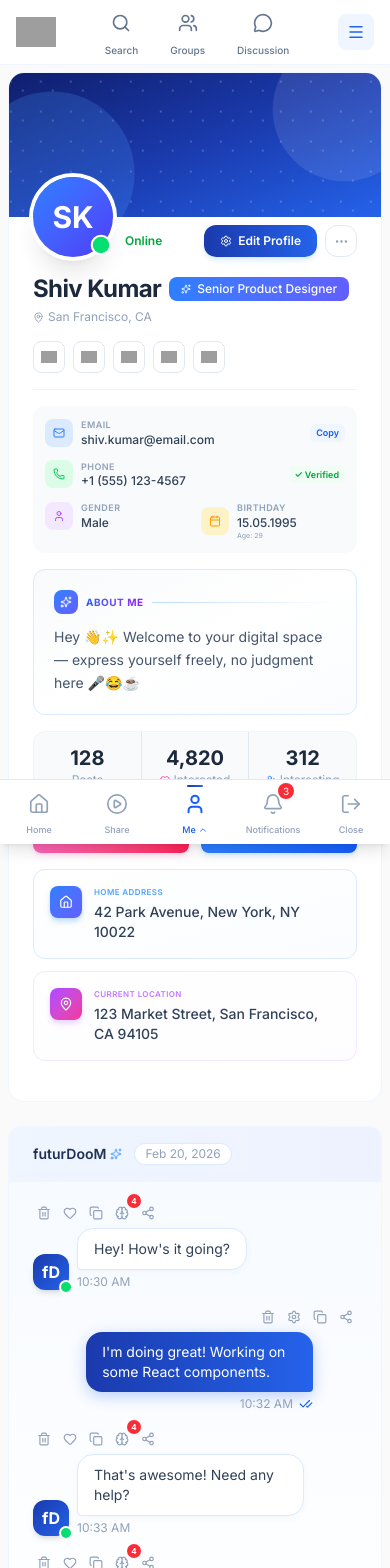
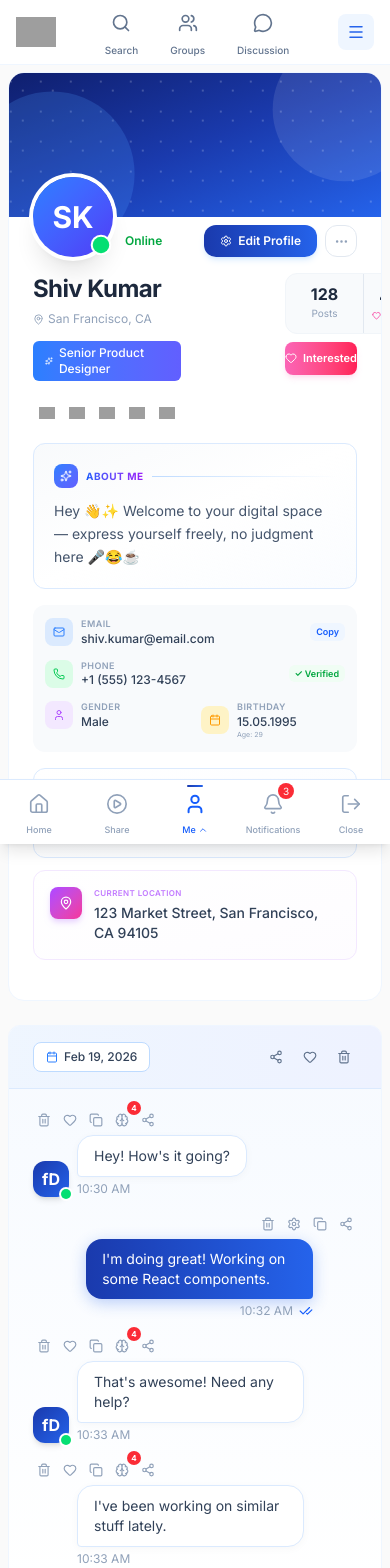
Before and after one commit to Shiv03072002/futurdoom, a React (Vite) app: page /profile in a window 390 px wide. Shown: the top 1568 px of the page. Built offline with nearby package versions, Linux system fonts and the light colour scheme; grey boxes are pictures that could not be loaded.

Commit message:
issue resolved

```diff
--- a/src/components/chat/ChatSidebar.jsx
+++ b/src/components/chat/ChatSidebar.jsx
@@ -261,7 +261,7 @@ const ChatSidebar = ({ onSelectChat, onNewChat, isOpen, onClose }) => {
                     <button
                       ref={activeMenu === chat.id ? buttonRef : null}
                       onClick={(e) => toggleMenu(e, chat.id)}
-                      className="opacity-0 group-hover:opacity-100 transition-opacity p-1 rounded hover:bg-gray-200"
+                      className=" transition-opacity p-1 rounded hover:bg-gray-200"
                     >
                       <MoreHorizontal size={12} className="text-gray-500" />
                     </button>
--- a/src/components/common/Footer.jsx
+++ b/src/components/common/Footer.jsx
@@ -710,7 +710,7 @@ const Footer = ({ logoSrc }) => {
                 target="_blank"
                 rel="noopener noreferrer"
                 title={social.name}
-                className="w-7 h-7 rounded-md bg-slate-50 border border-slate-200 flex items-center justify-center hover:scale-110 hover:shadow-md transition-all duration-200"
+                className="w-7 h-7 rounded-md bg-slate-50  flex items-center justify-center hover:scale-140 hover:shadow-md transition-all duration-200"
               >
                 <img src={social.img} alt={social.name} className="w-5 h-5 object-contain" />
               </a>
--- a/src/components/myProfile/ChatSection.jsx
+++ b/src/components/myProfile/ChatSection.jsx
@@ -1,7 +1,7 @@
 import React, { useState } from "react";
 import { motion, AnimatePresence } from "framer-motion";
 import {
-  Settings, Sparkles, Send, Smile, Paperclip, Mic, Image, FileText, X,
+  Settings, Sparkles, Send, Smile, Paperclip, Mic, Image, FileText, X,Calendar,
   Trash2, Heart, Copy, Share2, CheckCheck, Brain
 } from "lucide-react";
 
@@ -147,67 +147,55 @@ const ChatSection = () => {
       animate="visible"
     >
       {/* Header */}
-      <motion.div
-        className="flex items-center justify-between px-6 py-4 border-b border-slate-100 bg-gradient-to-r from-blue-50 to-indigo-50"
-        variants={itemVariants}
-      >
+    <div className="bg-gradient-to-r from-blue-50 to-indigo-50 px-6 py-4 border-b border-blue-100">
+        <div className="flex items-center justify-between">
+          <div className="flex items-center gap-4">
             <div className="flex items-center gap-3">
-          <motion.span
-            className="text-sm font-semibold text-slate-800 flex items-center gap-1"
-            animate={{
-              color: ["#1e293b", "#2563eb", "#1e293b"],
-            }}
-            transition={{
-              duration: 3,
-              repeat: Infinity,
-              ease: "easeInOut",
-            }}
-          >
-            futurDooM
-            <Sparkles size={12} className="text-blue-400" />
-          </motion.span>
-          <span className="text-xs text-slate-400 bg-white px-2.5 py-0.5 rounded-full border border-blue-100">
-            Feb 20, 2026
-          </span>
+              <div className="flex items-center gap-1.5 bg-white px-3 py-1.5 rounded-lg border border-blue-200">
+                <Calendar size={12} className="text-blue-500" />
+                <span className="text-xs font-medium text-slate-700">Feb 19, 2026</span>
+              </div>
+            </div>
           </div>
 
-        <div className="flex items-center gap-2 relative">
+          <div className="flex items-center gap-2">
+            {/* Share Button */}
+            <motion.button
+              whileHover={{ scale: 1.1 }}
+              whileTap={{ scale: 0.95 }}
+              className="p-1.5 rounded-lg hover:bg-white text-slate-500 hover:text-blue-600 transition-colors"
+              title="Share"
+            >
+              <Share2 size={14} />
+            </motion.button>
 
 
-          <AnimatePresence>
-            {settingsOpen && (
-              <motion.div
-                className="absolute right-0 top-10 mt-2 w-48 bg-white rounded-xl shadow-xl border border-blue-100 z-10 overflow-hidden"
-                initial={{ opacity: 0, y: -10, scale: 0.95 }}
-                animate={{ opacity: 1, y: 0, scale: 1 }}
-                exit={{ opacity: 0, y: -10, scale: 0.95 }}
-                transition={{ type: "spring", stiffness: 300, damping: 25 }}
+             <motion.button
+    whileHover={{ scale: 1.1 }}
+    whileTap={{ scale: 0.95 }}
+    className="p-1.5 rounded-lg hover:bg-white text-slate-500 hover:text-pink-500 transition-colors"
+    title="Like"
   >
-                <div className="p-2">
-                  {["Mute", "Block", "Report", "Hide", "Clear Chat", "Export Chat"].map((item, i) => (
+    <Heart size={14} />
+  </motion.button>
+
+            {/* Delete Button */}
             <motion.button
-                      key={item}
-                      className="w-full text-left px-3 py-2 text-xs text-slate-600 hover:bg-blue-50 rounded-lg transition-colors"
-                      whileHover={{ x: 5 }}
-                      whileTap={{ scale: 0.98 }}
-                      onClick={() => {
-                        if (item === "Clear Chat") setMessages([]);
-                        setSettingsOpen(false);
-                      }}
+              whileHover={{ scale: 1.1 }}
+              whileTap={{ scale: 0.95 }}
+              className="p-1.5 rounded-lg hover:bg-white text-slate-500 hover:text-red-500 transition-colors"
+              title="Delete"
             >
-                      {item}
+              <Trash2 size={14} />
             </motion.button>
-                  ))}
+
+
           </div>
-              </motion.div>
-            )}
-          </AnimatePresence>
         </div>
-      </motion.div>
-
+      </div>
       {/* Messages Area */}
       <motion.div
-        className="px-6 py-5 space-y-4 bg-gradient-to-b from-blue-50/50 to-white min-h-[400px] max-h-[500px] overflow-y-auto"
+        className="px-6 py-5 space-y-4 bg-gradient-to-b from-blue-50/50 to-white  overflow-y-auto"
         variants={itemVariants}
       >
         <AnimatePresence mode="popLayout">
--- a/src/components/myProfile/ProfileHeader.jsx
+++ b/src/components/myProfile/ProfileHeader.jsx
@@ -412,42 +412,34 @@ const ProfileCard = ({
           </div>
         </div>
 
-        {/* Name only - Removed @username */}
-        <motion.div
-          className="mb-4"
-          variants={itemVariants}
-        >
-          <div className="flex items-center gap-2 mb-1">
+        {/* TWO COLUMN: Left = Name/Location/Role/Socials | Right = Stats/Buttons */}
+<div className="flex items-start gap-26 mb-4">
+
+  {/* LEFT COLUMN */}
+  <div className="flex flex-col gap-1.5">
+    {/* Name */}
     <h2 className="text-2xl font-bold text-slate-800 tracking-tight">{sampleUser.name}</h2>
+
+    {/* Location */}
+    <motion.div className="flex items-center gap-1 text-slate-400" whileHover={{ x: 5 }}>
+      <MapPin size={11} />
+      <span className="text-xs">{sampleUser.location}</span>
+    </motion.div>
+
+    {/* Role badge */}
     <motion.span
-              className="inline-flex items-center gap-1.5 px-3 py-1 rounded-lg bg-gradient-to-r from-blue-500 to-indigo-500 text-white text-xs font-medium"
+      className="inline-flex items-center gap-1.5 mt-2 mb-2 px-3 py-1 rounded-md bg-gradient-to-r from-blue-500 to-indigo-500 text-white text-xs font-medium w-fit"
       animate={{
         boxShadow: ["0 0 0 0 rgba(37,99,235,0.4)", "0 0 0 4px rgba(37,99,235,0)", "0 0 0 0 rgba(37,99,235,0.4)"],
       }}
-              transition={{
-                duration: 2,
-                repeat: Infinity,
-                ease: "easeInOut",
-              }}
+      transition={{ duration: 2, repeat: Infinity, ease: "easeInOut" }}
     >
       <Sparkles size={10} />
       {sampleUser.role}
     </motion.span>
-          </div>
-          <motion.div
-            className="flex items-center gap-1 text-slate-400"
-            whileHover={{ x: 5 }}
-          >
-            <MapPin size={11} />
-            <span className="text-xs">{sampleUser.location}</span>
-          </motion.div>
-        </motion.div>
 
     {/* Social icons */}
-        <motion.div
-          className="flex items-center gap-2 mb-4 border-b border-slate-100 pb-4"
-          variants={itemVariants}
-        >
+    <div className="flex items-center gap-0.5 mt-1">
       {socialLinks.map((social, i) => (
         <motion.a
           key={i}
@@ -455,14 +447,99 @@ const ProfileCard = ({
           target="_blank"
           rel="noopener noreferrer"
           title={social.name}
-              variants={socialIconHover}
-              whileHover="hover"
+          whileHover={{ scale: 1.15 }}
           whileTap={{ scale: 0.95 }}
-              className="w-8 h-8 flex items-center justify-center rounded-lg border border-slate-200 text-slate-400 hover:text-blue-500 hover:border-blue-300 transition-all duration-150"
+          className="w-7 h-7 flex items-center justify-center rounded-lg hover:bg-blue-50 transition-all duration-150"
         >
           <img src={social.img} alt={social.name} className="w-4 h-4 object-contain" />
         </motion.a>
       ))}
+    </div>
+  </div>
+
+  {/* RIGHT COLUMN */}
+  <div className="flex-1 flex flex-col gap-2">
+
+    {/* Stats */}
+    <motion.div
+      className="flex bg-slate-50 rounded-xl overflow-hidden border border-slate-100"
+      variants={itemVariants}
+    >
+      <div className="flex-1 text-center py-2 border-r border-slate-200">
+        <p className="text-base font-bold text-slate-800">{sampleUser.posts}</p>
+        <p className="text-[10px] text-slate-400">Posts</p>
+      </div>
+      <div
+        className="flex-1 text-center py-2.5 border-r border-slate-200 cursor-pointer hover:bg-white transition-colors"
+        onClick={handleInterestedClick}
+      >
+        <p className="text-base font-bold text-slate-800">{sampleUser.followers?.toLocaleString()}</p>
+        <p className="text-[10px] text-slate-400 flex items-center justify-center gap-1">
+          <Heart size={9} className="text-pink-500" /> Interested
+        </p>
+      </div>
+      <div
+        className="flex-1 text-center py-2.5 cursor-pointer hover:bg-white transition-colors"
+        onClick={handleInterestingClick}
+      >
+        <p className="text-base font-bold text-slate-800">{sampleUser.following}</p>
+        <p className="text-[10px] text-slate-400 flex items-center justify-center gap-1">
+          <UserPlus size={9} className="text-blue-500" /> Interesting
+        </p>
+      </div>
+    </motion.div>
+
+    {/* Buttons */}
+    <motion.div className="flex gap-22" variants={itemVariants}>
+      <motion.button
+        onClick={handleInterestedClick} whileHover={buttonHover} whileTap={buttonTap}
+        className={`flex-1 flex items-center justify-center gap-1.5 py-2 rounded-lg text-[11px] font-semibold transition-all duration-200
+          ${showInterestedList
+            ? "bg-pink-50 text-pink-600 border border-pink-200"
+            : "bg-gradient-to-r from-pink-400 to-rose-500 text-white shadow-md shadow-pink-300/30"}`}
+      >
+        <Heart size={12} fill={showInterestedList ? "currentColor" : "none"} />
+        Interested
+        {interestedInMe.length > 0 && (
+          <span className="ml-1 px-1.5 py-0.5 bg-white/20 rounded-full text-[9px]">{interestedInMe.length}</span>
+        )}
+      </motion.button>
+      <motion.button
+        onClick={handleInterestingClick} whileHover={buttonHover} whileTap={buttonTap}
+        className={`flex-1 flex items-center justify-center gap-1.5 py-2 rounded-lg text-[11px] font-semibold transition-all duration-200
+          ${showInterestingList
+            ? "bg-blue-50 text-blue-600 border border-blue-200"
+            : "bg-gradient-to-r from-blue-500 to-blue-600 text-white shadow-md shadow-blue-300/30"}`}
+      >
+        <UserPlus size={12} />
+        Interesting
+        {iAmInterestedIn.length > 0 && (
+          <span className="ml-1 px-1.5 py-0.5 bg-white/20 rounded-full text-[9px]">{iAmInterestedIn.length}</span>
+        )}
+      </motion.button>
+    </motion.div>
+
+  </div>
+</div>
+
+
+          <motion.div
+          className="relative group mb-4"
+          whileHover={{ scale: 1.01 }}
+          variants={itemVariants}
+        >
+          <div className="relative bg-gradient-to-br from-slate-50 via-white to-blue-50/30 p-5 rounded-xl border border-blue-100">
+            <div className="flex items-center gap-2 mb-3">
+              <div className="w-6 h-6 rounded-lg bg-gradient-to-br from-blue-500 to-indigo-500 flex items-center justify-center">
+                <Sparkles size={12} className="text-white" />
+              </div>
+              <p className="text-[10px] font-bold text-transparent bg-clip-text bg-gradient-to-r from-blue-600 to-purple-600 uppercase tracking-wider">
+                About Me
+              </p>
+              <div className="h-px flex-1 bg-gradient-to-r from-blue-200 to-transparent" />
+            </div>
+            <p className="text-sm text-slate-600 leading-relaxed">{sampleUser.bio}</p>
+          </div>
         </motion.div>
 
         {/* Email, Phone, Occupation Grid */}
@@ -503,6 +580,8 @@ const ProfileCard = ({
               </div>
             </div>
 
+
+
             {/* Gender */}
             <div className="col-span-1 md:col-span-1">
               <div className="flex items-center gap-2">
@@ -533,96 +612,9 @@ const ProfileCard = ({
         </motion.div>
 
         {/* About Me */}
-        <motion.div
-          className="relative group mb-4"
-          whileHover={{ scale: 1.01 }}
-          variants={itemVariants}
-        >
-          <div className="relative bg-gradient-to-br from-slate-50 via-white to-blue-50/30 p-5 rounded-xl border border-blue-100">
-            <div className="flex items-center gap-2 mb-3">
-              <div className="w-6 h-6 rounded-lg bg-gradient-to-br from-blue-500 to-indigo-500 flex items-center justify-center">
-                <Sparkles size={12} className="text-white" />
-              </div>
-              <p className="text-[10px] font-bold text-transparent bg-clip-text bg-gradient-to-r from-blue-600 to-purple-600 uppercase tracking-wider">
-                About Me
-              </p>
-              <div className="h-px flex-1 bg-gradient-to-r from-blue-200 to-transparent" />
-            </div>
-            <p className="text-sm text-slate-600 leading-relaxed">{sampleUser.bio}</p>
-          </div>
-        </motion.div>
 
-        {/* Stats */}
-        <motion.div
-          className="flex mb-4 bg-slate-50 rounded-xl overflow-hidden border border-slate-100"
-          variants={itemVariants}
-        >
-          <div className="flex-1 text-center py-3 border-r border-slate-200">
-            <p className="text-xl font-bold text-slate-800">{sampleUser.posts}</p>
-            <p className="text-xs text-slate-400">Posts</p>
-          </div>
-          <div
-            className="flex-1 text-center py-3 border-r border-slate-200 cursor-pointer hover:bg-white transition-colors"
-            onClick={handleInterestedClick}
-          >
-            <p className="text-xl font-bold text-slate-800">{sampleUser.followers?.toLocaleString()}</p>
-            <p className="text-xs text-slate-400 flex items-center justify-center gap-1">
-              <Heart size={10} className="text-pink-500" />
-              Interested
-            </p>
-          </div>
-          <div
-            className="flex-1 text-center py-3 cursor-pointer hover:bg-white transition-colors"
-            onClick={handleInterestingClick}
-          >
-            <p className="text-xl font-bold text-slate-800">{sampleUser.following}</p>
-            <p className="text-xs text-slate-400 flex items-center justify-center gap-1">
-              <UserPlus size={10} className="text-blue-500" />
-              Interesting
-            </p>
-          </div>
-        </motion.div>
 
-        {/* Action Buttons */}
-        <motion.div
-          className="flex gap-3 mb-4"
-          variants={itemVariants}
-        >
-          <motion.button
-            onClick={handleInterestedClick}
-            whileHover={buttonHover}
-            whileTap={buttonTap}
-            className={`flex-1 flex items-center justify-center gap-2 py-2.5 rounded-lg text-xs font-semibold transition-all duration-200
-              ${showInterestedList
-                ? "bg-pink-50 text-pink-600 border border-pink-200"
-                : "bg-gradient-to-r from-pink-400 to-rose-500 text-white shadow-md shadow-pink-300/30"}`}
-          >
-            <Heart size={14} fill={showInterestedList ? "currentColor" : "none"} />
-            Interested
-            {interestedInMe.length > 0 && (
-              <span className="ml-1 px-1.5 py-0.5 bg-white/20 rounded-full text-[10px]">
-                {interestedInMe.length}
-              </span>
-            )}
-          </motion.button>
-          <motion.button
-            onClick={handleInterestingClick}
-            whileHover={buttonHover}
-            whileTap={buttonTap}
-            className={`flex-1 flex items-center justify-center gap-2 py-2.5 rounded-lg text-xs font-semibold transition-all duration-200
-              ${showInterestingList
-                ? "bg-blue-50 text-blue-600 border border-blue-200"
-                : "bg-gradient-to-r from-blue-500 to-blue-600 text-white shadow-md shadow-blue-300/30"}`}
-          >
-            <UserPlus size={14} />
-            Interesting
-            {iAmInterestedIn.length > 0 && (
-              <span className="ml-1 px-1.5 py-0.5 bg-white/20 rounded-full text-[10px]">
-                {iAmInterestedIn.length}
-              </span>
-            )}
-          </motion.button>
-        </motion.div>
+
 
         {/* Interested In Me List */}
         <AnimatePresence>
--- a/src/components/userProfile/ChatSection.jsx
+++ b/src/components/userProfile/ChatSection.jsx
@@ -2,7 +2,7 @@ import React, { useState } from "react";
 import { motion, AnimatePresence } from "framer-motion";
 import {
   Settings, Sparkles, Send, Smile, Paperclip, Mic, Image, FileText, X,
-  Trash2, Heart, Copy, Share2, CheckCheck, Brain, MoreVertical, MessageCircle, ArrowRight, ChevronDown, ChevronUp
+  Trash2, Heart, Copy, Share2, CheckCheck, Brain, MoreVertical, MessageCircle, ArrowRight, ChevronDown, ChevronUp,Calendar
 } from "lucide-react";
 import { useNavigate } from "react-router-dom";
 
@@ -201,74 +201,56 @@ const ChatSection = () => {
       animate="visible"
     >
       {/* Header */}
-      <motion.div
-        className="flex items-center justify-between px-4 sm:px-6 py-3 sm:py-4 border-b border-slate-100 bg-gradient-to-r from-blue-50 to-indigo-50"
-        variants={itemVariants}
-      >
+     <div className="bg-gradient-to-r from-blue-50 to-indigo-50 px-6 py-4 border-b border-blue-100">
+        <div className="flex items-center justify-between">
+          <div className="flex items-center gap-4">
             <div className="flex items-center gap-3">
-          <motion.span
-            className="text-sm font-semibold text-slate-800 flex items-center gap-1"
-            animate={{
-              color: ["#1e293b", "#2563eb", "#1e293b"],
-            }}
-            transition={{
-              duration: 3,
-              repeat: Infinity,
-              ease: "easeInOut",
-            }}
-          >
-            futurDooM
-            <Sparkles size={12} className="text-blue-400" />
-          </motion.span>
-          <span className="text-xs text-slate-400 bg-white px-2.5 py-0.5 rounded-full border border-blue-100">
-            Feb 20, 2026
-          </span>
+              <div className="flex items-center gap-1.5 bg-white px-3 py-1.5 rounded-lg border border-blue-200">
+                <Calendar size={12} className="text-blue-500" />
+                <span className="text-xs font-medium text-slate-700">Feb 19, 2026</span>
+              </div>
+            </div>
           </div>
 
-        <div className="flex items-center gap-2 relative">
+          <div className="flex items-center gap-2">
+            {/* Share Button */}
             <motion.button
-            whileHover={{ scale: 1.1, rotate: 90 }}
+              whileHover={{ scale: 1.1 }}
               whileTap={{ scale: 0.95 }}
-            onClick={() => setSettingsOpen(!settingsOpen)}
-            className="w-8 h-8 rounded-xl hover:bg-blue-100 flex items-center justify-center text-slate-500 hover:text-blue-600 transition-colors"
+              className="p-1.5 rounded-lg hover:bg-white text-slate-500 hover:text-blue-600 transition-colors"
+              title="Share"
             >
-            <MoreVertical size={16} />
+              <Share2 size={14} />
             </motion.button>
 
-          <AnimatePresence>
-            {settingsOpen && (
-              <motion.div
-                className="absolute right-0 top-10 mt-2 w-48 bg-white rounded-xl shadow-xl border border-blue-100 z-10 overflow-hidden"
-                initial={{ opacity: 0, y: -10, scale: 0.95 }}
-                animate={{ opacity: 1, y: 0, scale: 1 }}
-                exit={{ opacity: 0, y: -10, scale: 0.95 }}
-                transition={{ type: "spring", stiffness: 300, damping: 25 }}
+
+             <motion.button
+    whileHover={{ scale: 1.1 }}
+    whileTap={{ scale: 0.95 }}
+    className="p-1.5 rounded-lg hover:bg-white text-slate-500 hover:text-pink-500 transition-colors"
+    title="Like"
   >
-                <div className="p-2">
-                  {["Mute", "Block", "Report", "Hide", "Clear Chat", "Export Chat"].map((item, i) => (
+    <Heart size={14} />
+  </motion.button>
+
+            {/* Delete Button */}
             <motion.button
-                      key={item}
-                      className="w-full text-left px-3 py-2 text-xs text-slate-600 hover:bg-blue-50 rounded-lg transition-colors"
-                      whileHover={{ x: 5 }}
-                      whileTap={{ scale: 0.98 }}
-                      onClick={() => {
-                        if (item === "Clear Chat") setMessages([]);
-                        setSettingsOpen(false);
-                      }}
+              whileHover={{ scale: 1.1 }}
+              whileTap={{ scale: 0.95 }}
+              className="p-1.5 rounded-lg hover:bg-white text-slate-500 hover:text-red-500 transition-colors"
+              title="Delete"
             >
-                      {item}
+              <Trash2 size={14} />
             </motion.button>
-                  ))}
+
+
           </div>
-              </motion.div>
-            )}
-          </AnimatePresence>
         </div>
-      </motion.div>
+      </div>
 
       {/* Messages Area */}
       <motion.div
-        className="px-4 sm:px-6 py-5 space-y-4 bg-gradient-to-b from-blue-50/50 to-white min-h-[400px] max-h-[500px] overflow-y-auto"
+        className="px-4 sm:px-6 py-5 space-y-4 bg-gradient-to-b from-blue-50/50 to-white  overflow-y-auto"
         variants={itemVariants}
       >
         <AnimatePresence mode="popLayout">
--- a/src/components/userProfile/ProfileCard.jsx
+++ b/src/components/userProfile/ProfileCard.jsx
@@ -280,7 +280,7 @@ const ProfileCard = ({ user = {}, interested, setInterested, interestedInMe = []
   </div>
 </div>
 
-         <div className="flex gap-3  mb-4 border-slate-100">
+         <div className="flex gap-2  mb-4 border-slate-100">
             {socialLinks.map((social) => (
               <a
                 key={social.name}
@@ -288,12 +288,26 @@ const ProfileCard = ({ user = {}, interested, setInterested, interestedInMe = []
                 target="_blank"
                 rel="noopener noreferrer"
                 title={social.name}
-                className="w-7 h-7 rounded-md bg-slate-50 border border-slate-200 flex items-center justify-center hover:scale-110 hover:shadow-md transition-all duration-200"
+                className="w-7 h-7 rounded-md bg-slate-50  flex items-center justify-center hover:scale-140 hover:shadow-md transition-all duration-200"
               >
                 <img src={social.img} alt={social.name} className="w-5 h-5 object-contain" />
               </a>
             ))}
           </div>
+
+            <motion.div className="relative group mb-4" whileHover={{ scale: 1.01 }}>
+          <div className="absolute -inset-0.5 bg-gradient-to-r from-blue-600 via-purple-600 to-pink-600 rounded-xl opacity-0 transition-opacity duration-300 blur" />
+          <div className="relative bg-gradient-to-br from-slate-50 via-white to-blue-50/30 p-5 rounded-xl border border-blue-100">
+            <div className="flex items-center gap-2 mb-3">
+              <div className="w-6 h-6 rounded-lg bg-gradient-to-br from-blue-500 to-indigo-500 flex items-center justify-center">
+                <Sparkles size={12} className="text-white" />
+              </div>
+              <p className="text-[10px] font-bold text-transparent bg-clip-text bg-gradient-to-r from-blue-600 to-purple-600 uppercase tracking-wider">About Me</p>
+              <div className="h-px flex-1 bg-gradient-to-r from-blue-200 to-transparent" />
+            </div>
+            <p className="text-sm text-slate-600 leading-relaxed">{sampleUser.bio}</p>
+          </div>
+        </motion.div>
 
         {/* ── 2. Email, Phone, Occupation ── */}
         <div className="bg-slate-50 rounded-xl p-3 mb-4">
@@ -356,19 +370,7 @@ const ProfileCard = ({ user = {}, interested, setInterested, interestedInMe = []
 </div>
 
         {/* ── 3. About Me ── */}
-        <motion.div className="relative group mb-4" whileHover={{ scale: 1.01 }}>
-          <div className="absolute -inset-0.5 bg-gradient-to-r from-blue-600 via-purple-600 to-pink-600 rounded-xl opacity-0 transition-opacity duration-300 blur" />
-          <div className="relative bg-gradient-to-br from-slate-50 via-white to-blue-50/30 p-5 rounded-xl border border-blue-100">
-            <div className="flex items-center gap-2 mb-3">
-              <div className="w-6 h-6 rounded-lg bg-gradient-to-br from-blue-500 to-indigo-500 flex items-center justify-center">
-                <Sparkles size={12} className="text-white" />
-              </div>
-              <p className="text-[10px] font-bold text-transparent bg-clip-text bg-gradient-to-r from-blue-600 to-purple-600 uppercase tracking-wider">About Me</p>
-              <div className="h-px flex-1 bg-gradient-to-r from-blue-200 to-transparent" />
-            </div>
-            <p className="text-sm text-slate-600 leading-relaxed">{sampleUser.bio}</p>
-          </div>
-        </motion.div>
+
 
 
 
--- a/src/pages/About.jsx
+++ b/src/pages/About.jsx
@@ -303,7 +303,7 @@ const About = () => {
                 target="_blank"
                 rel="noopener noreferrer"
                 title={social.name}
-                className="w-7 h-7 rounded-md bg-slate-50 border border-slate-200 flex items-center justify-center hover:scale-110 hover:shadow-md transition-all duration-200"
+                className="w-7 h-7 rounded-md bg-slate-50  flex items-center justify-center hover:scale-140 hover:shadow-md transition-all duration-200"
               >
                 <img src={social.img} alt={social.name} className="w-5 h-5 object-contain" />
               </a>
```
Also changed, not shown: src/components/common/Sidebar.jsx (+20 -5 lines), src/pages/Home.jsx (+10 -11 lines). Lines whose indentation alone changed are shown as unchanged.
